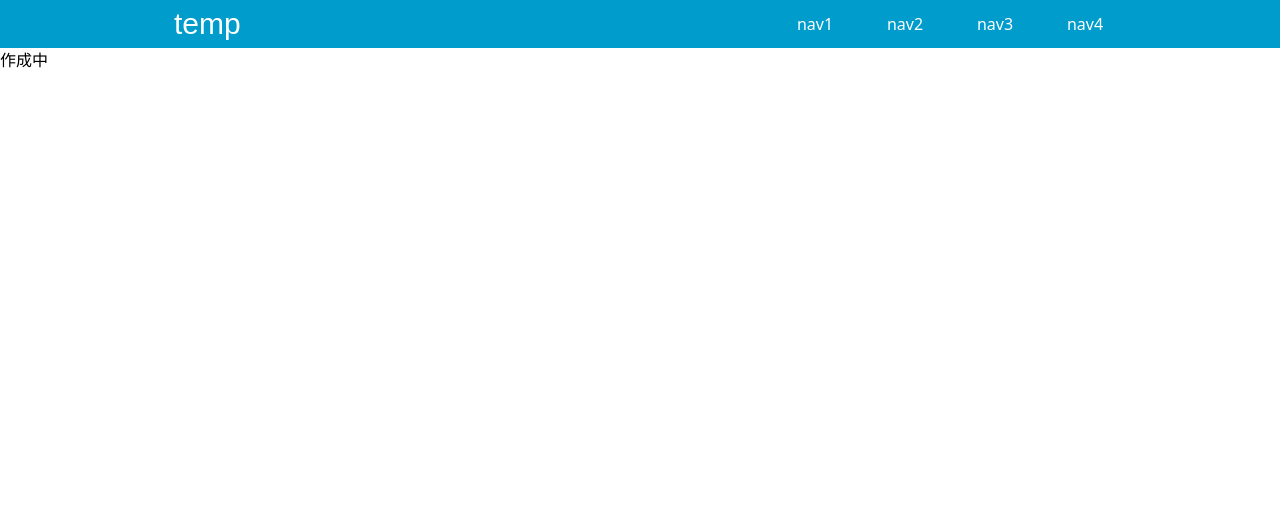
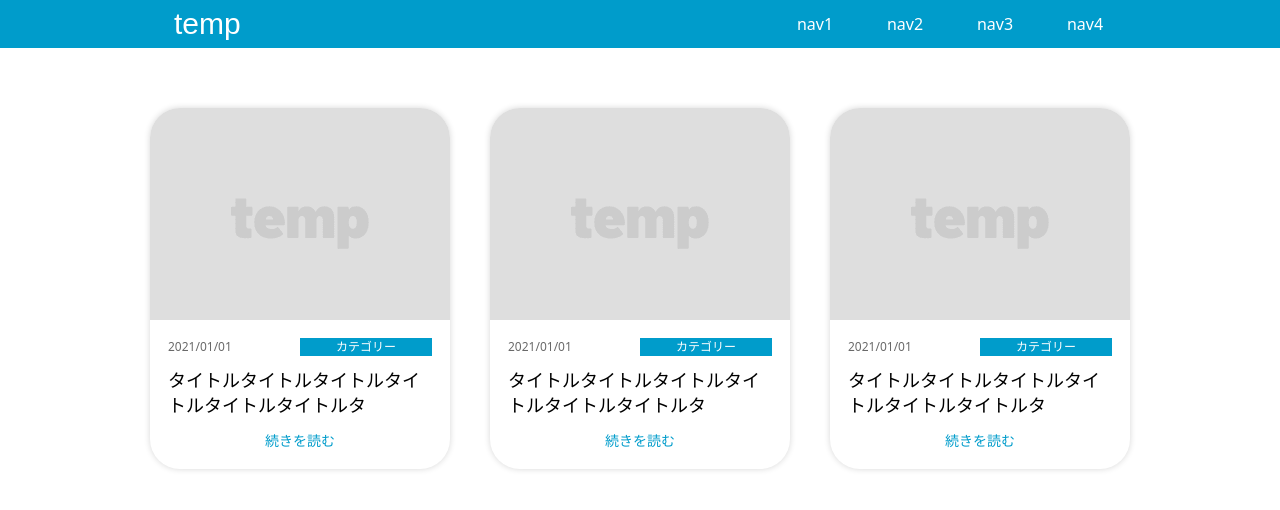
Before and after one commit to yusasa16/sakutech, a Nuxt app: page / in a window 1280 px wide. Shown: the top 510 px of the page. Built offline with nearby package versions, Linux system fonts and the light colour scheme; no server answers.

Commit message:
BlodCardコンポーネント作成

```diff
--- /dev/null
+++ b/components/molecules/BlogCard.vue
@@ -0,0 +1,110 @@
+<template lang="pug">
+  .blogCard
+    NuxtLink(to="__URL__")
+      .blogCard__thumb
+        img(src="/images/common/img_thumb.png")
+      .blogCard__text
+        .blogCard__meta
+          time.blogCard__time(data-time="2021-01-01") 2021/01/01
+          span.blogCard__category カテゴリー
+        p.blogCard__title タイトルタイトルタイトルタイトルタイトルタイトルタ
+        span.blogCard__more 続きを読む
+
+</template>
+<script>
+export default {
+
+}
+</script>
+<style lang="scss">
+.blogCard {
+  // width: 300px;
+  // margin-bottom: 60px;
+  border-radius: 30px;
+  box-shadow: 0 0 6px rgba(#000, .16);
+
+  // @media (max-width: 1024px) and (min-width: 600px) {
+  //   width: calc(300 / 1024 * 100vw);
+  // }
+
+  // @media (max-width: 599px) {
+  //   margin: 0 auto 30px;
+  // }
+
+  &__thumb {
+    height: 212px;
+    border-radius: 30px 30px 0 0;
+    overflow: hidden;
+
+    @media (max-width: 1024px) and (min-width: 600px) {
+      height: calc(212 / 1024 * 100vw);
+    }
+
+    & > img {
+      width: 100%;
+      height: 100%;
+      object-fit: cover;
+      object-position: center;
+      transition: all .6s;
+    }
+  }
+
+  &:hover {
+    img {
+      transform: scale(1.1, 1.1);
+      transition: all .6s;
+    }
+
+    .card__text {
+      opacity: 0.6;
+      transition: opacity .6s;
+    }
+  }
+
+  &__text {
+    padding: 18px;
+    transition: opacity .6s;
+  }
+
+  &__meta {
+    display: flex;
+    justify-content: space-between;
+    font-size: 1.2rem;
+  }
+
+  &__time {
+    color: #696969;
+  }
+
+  &__category {
+    width: 132px;
+    line-height: 18px;
+    background-color: #009CCB;
+    color: #fff;
+    font-weight: 300;
+    text-align: center;
+
+    @media (max-width: 1024px) and (min-width: 600px) {
+      margin-left: 6px;
+    }
+  }
+
+  &__title {
+    font-size: 1.8rem;
+    line-height: 2.5rem;
+    margin-top: 12px;
+
+    @media (min-width: 600px) {
+      min-height: 50px;
+    }
+  }
+
+  &__more {
+    margin-top: 12px;
+    color: #009CCB;
+    font-size: 1.4rem;
+    text-align: center;
+    display: block;
+  }
+}
+</style>
--- /dev/null
+++ b/components/organisms/BlogCardArea.vue
@@ -0,0 +1,37 @@
+<template lang="pug">
+  ul.blogCardArea
+    li: BlogCard
+    li: BlogCard
+    li: BlogCard
+</template>
+<script>
+export default {
+
+}
+</script>
+<style lang="scss">
+.blogCardArea {
+  max-width: 1040px;
+  padding: 0 30px;
+  margin: 60px auto 0;
+  display: flex;
+  justify-content: space-between;
+  flex-wrap: wrap;
+
+  &::after {
+    content: '';
+  }
+
+  & > li,
+  &::after {
+    width: calc((100% - 40px * 2) / 3);
+    margin-bottom: 60px;
+
+    @media (max-width: 599px) {
+      width: 100%;
+      max-width: 300px;
+      margin: 0 auto 30px;
+    }
+  }
+}
+</style>
--- a/pages/index.vue
+++ b/pages/index.vue
@@ -1,7 +1,8 @@
 <template lang="pug">
   div
-    p 作成中
-    article(v-for="post in posts" :key="post.id")
+    BlogCardArea
+    //- p 作成中
+    //- article(v-for="post in posts" :key="post.id")
       div.posts
         h1(v-html='post.title.rendered')
         div(v-html='post.content.rendered')
--- a/store/index.js
+++ b/store/index.js
@@ -1,5 +1,5 @@
 export const state = () => ({
-  posts: []
+  posts: '',
 })
 
 export const mutations = {
```
Also changed, not shown: static/images/common/img_thumb.png (added).
